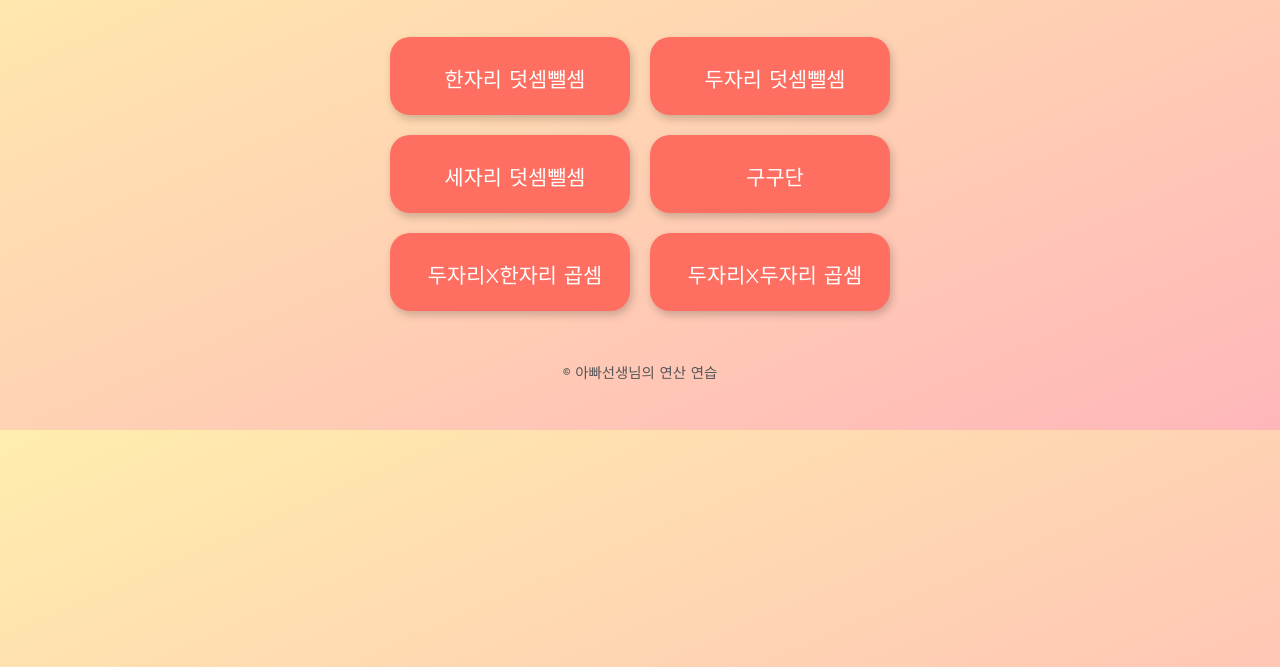
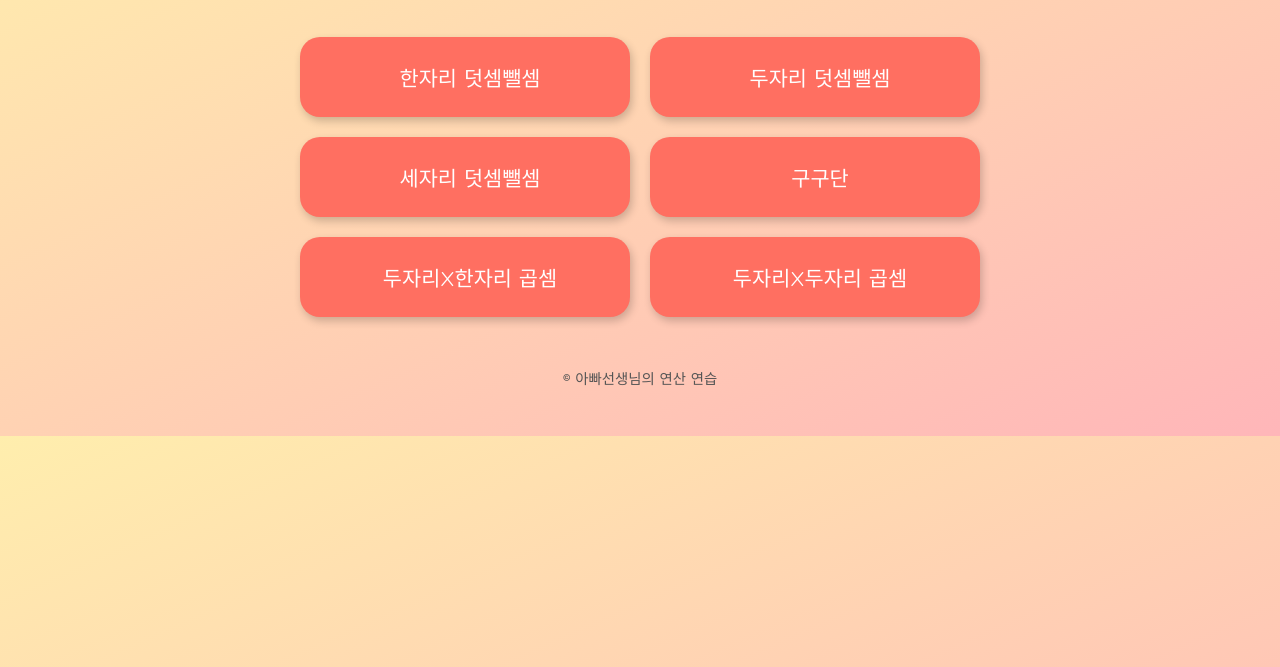
Before and after one commit to jjomilee/elementmath, a plain HTML site: page index.html in a window 1280 px wide. Shown: the part 133-800 px from the top of the page. Drawn offline with Linux system fonts and the light colour scheme.

Commit message:
Update index.html

```diff
--- a/index.html
+++ b/index.html
@@ -22,16 +22,23 @@
 
 .menu {
   display: flex;
-  flex-wrap: wrap;        /* 여러 줄 허용 */
-  justify-content: center; /* 가운데 정렬 */
-  gap: 20px;              /* 버튼 간격 */
-  max-width: 600px;       /* 2개씩 들어가도록 컨테이너 너비 제한 */
-  margin: 0 auto;         /* 가운데 배치 */
+  flex-wrap: wrap;
+  justify-content: center;
+  gap: 20px;
+  max-width: 680px;   /* 선택: 두 개씩+여백 고려해 살짝 넉넉히 */
+  margin: 0 auto;
 }
 
 .menu a {
-  flex: 0 0 40%;          /* 한 줄에 2개씩(각 45% 폭) */
-  box-sizing: border-box; /* padding 포함 폭 계산 */
+  /* ★ 핵심: 버튼 내부 수평·수직 가운데 정렬 */
+  display: flex;                /* 내부를 flex 컨테이너로 */
+  align-items: center;          /* 수직 가운데 */
+  justify-content: center;      /* 수평 가운데 */
+  text-align: center;           /* 여러 줄 텍스트도 가운데 */
+
+  flex: 0 0 calc(50% - 10px);   /* 한 줄에 2개 고정(20px gap의 절반 보정) */
+  box-sizing: border-box;
+  min-height: 80px;             /* 세로 높이 확보 → 가운데 정렬 체감↑ */
   padding: 20px;
   font-size: 1.3em;
   text-decoration: none;
@@ -41,6 +48,7 @@
   box-shadow: 2px 4px 8px rgba(0, 0, 0, 0.2);
   transition: transform 0.2s, background-color 0.2s;
 }
+
 
     .menu a:hover {
       background-color: #ff4f41;
```
